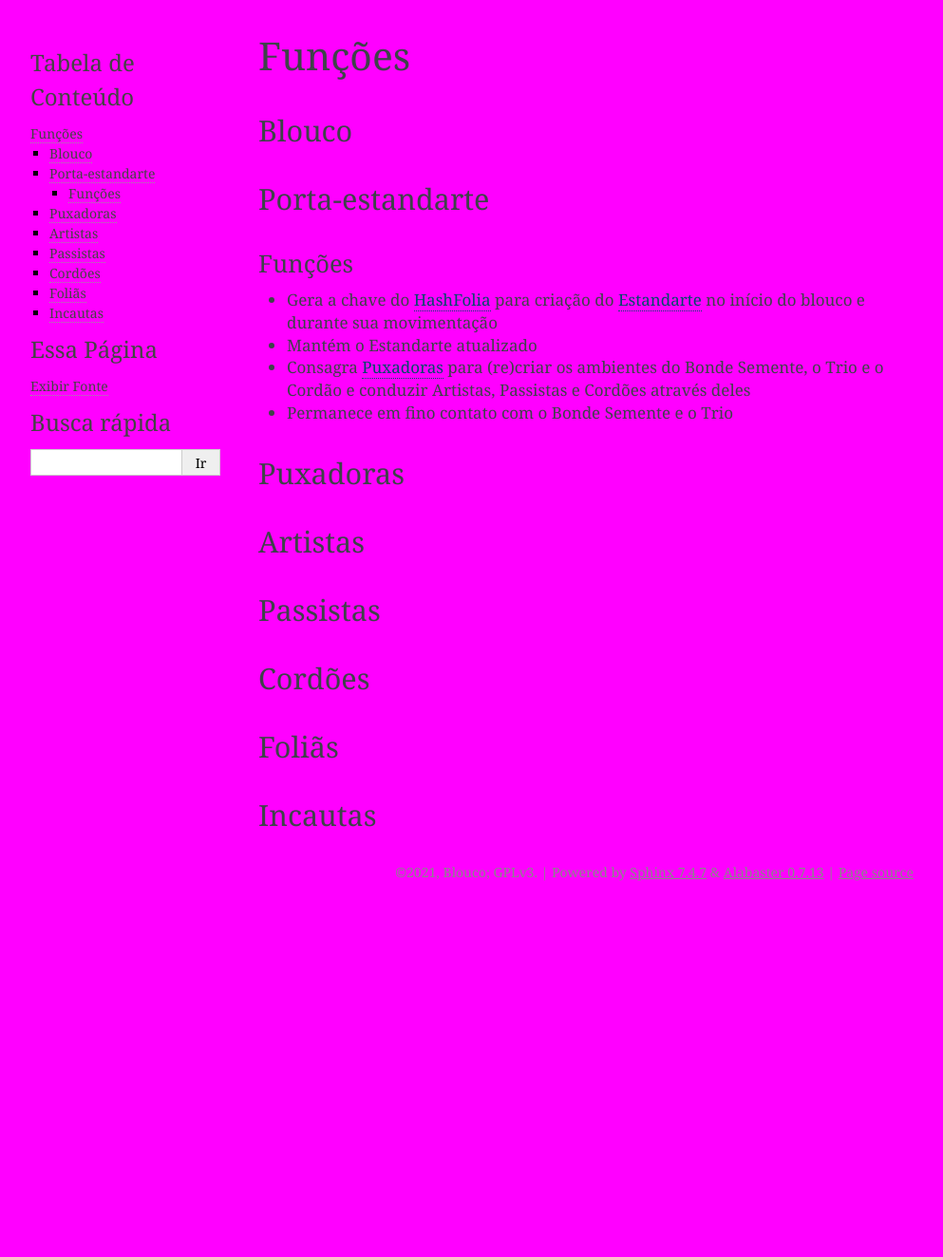
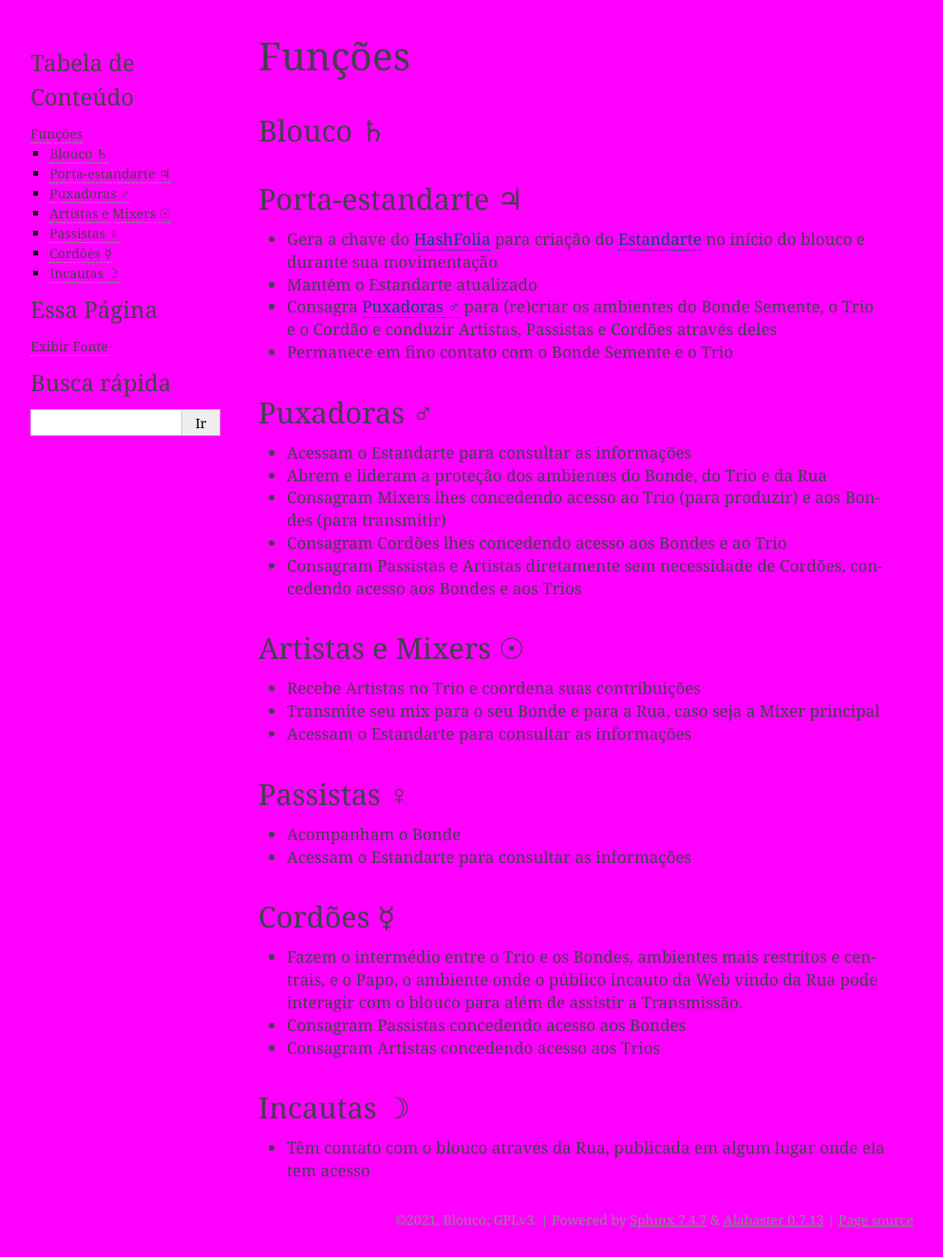
Before and after one commit to blouco/openblouco, a Sphinx documentation site: the page built from docs/funcoes.rst, in a window 1280 px wide. Shown: the whole page at 95% size, without its empty margins (148-1141 px from the left). Built offline with Sphinx 7.4.7, drawn with Linux system fonts in a browser that asks for light colours; before the commit the page ends 958 px from its top, so only the background shows below that.

Commit message:
Incrementa Ambiente e Funções c conteudo dos pads

```diff
--- a/docs/funcoes.rst
+++ b/docs/funcoes.rst
@@ -6,18 +6,15 @@ Funções
 
 .. _Blouco:
 
-Blouco
-------
+Blouco ♄
+--------
 
 
 
 .. _Porta-estandarte:
 
-Porta-estandarte
-----------------
-
-Funções
-+++++++
+Porta-estandarte ♃
+------------------
 
 - Gera a chave do :ref:`HashFolia` para criação do :ref:`Estandarte` no início do blouco e durante sua movimentação
 - Mantém o Estandarte atualizado
@@ -28,30 +25,45 @@ Funções
 
 .. _Puxadoras:
 
-Puxadoras
----------
+Puxadoras ♂
+-----------
+
+- Acessam o Estandarte para consultar as informações
+- Abrem e lideram a proteção dos ambientes do Bonde, do Trio e da Rua
+- Consagram Mixers lhes concedendo acesso ao Trio (para produzir) e aos Bondes (para transmitir)
+- Consagram Cordões lhes concedendo acesso aos Bondes e ao Trio
+- Consagram Passistas e Artistas diretamente sem necessidade de Cordões, concedendo acesso aos Bondes e aos Trios
 
 .. _Artistas:
 
-Artistas
---------
+Artistas e Mixers ☉
+-------------------
+
+- Recebe Artistas no Trio e coordena suas contribuições
+- Transmite seu mix para o seu Bonde e para a Rua, caso seja a Mixer principal
+- Acessam o Estandarte para consultar as informações
 
 .. _Passistas:
 
-Passistas
----------
+Passistas ♀
+-----------
+
+- Acompanham o Bonde
+- Acessam o Estandarte para consultar as informações
 
 .. _Cordões:
 
-Cordões
--------
+Cordões ☿
+---------
 
-.. _Foliãs:
+- Fazem o intermédio entre o Trio e os Bondes, ambientes mais restritos e centrais, e o Papo, o ambiente onde o público incauto da Web vindo da Rua pode interagir com o blouco para além de assistir a Transmissão.
+- Consagram Passistas concedendo acesso aos Bondes
+- Consagram Artistas concedendo acesso aos Trios
 
-Foliãs
-------
 
 .. _Incautas:
 
-Incautas
---------
+Incautas ☽
+----------
+
+- Têm contato com o blouco através da Rua, publicada em algum lugar onde ela tem acesso
```
Also changed, not shown: docs/ambientes.rst (+9 -0 lines).
